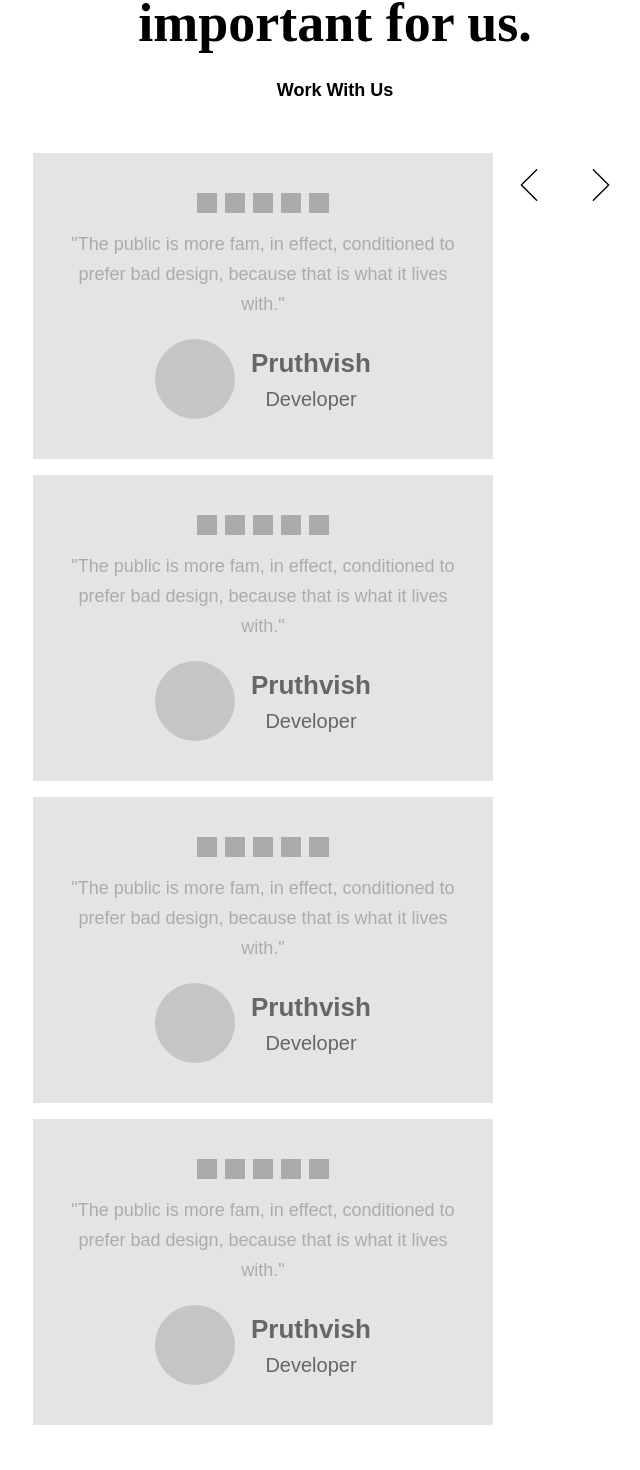
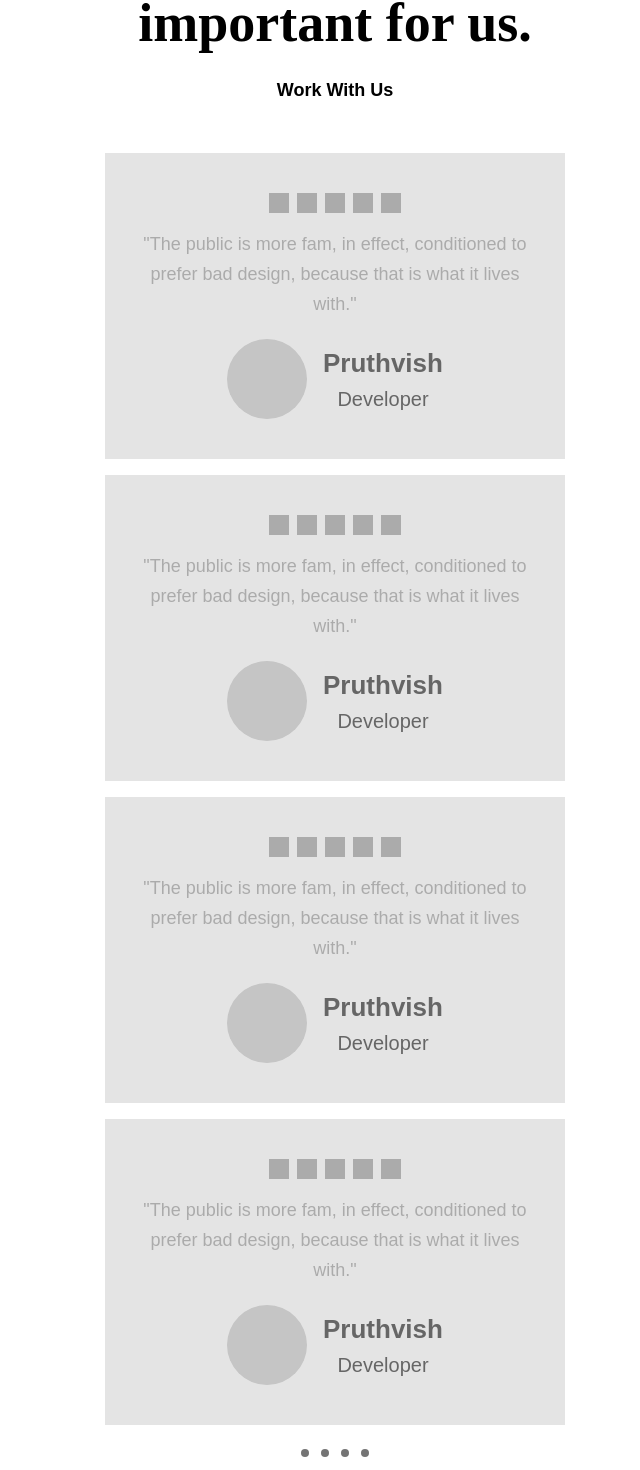
Before and after one commit to special-char/special-char, a Next.js app: page /development in a window 1280 px wide. Shown: the part 3667-5137 px from the top of the page, without its empty margins (305-945 px from the left). Built offline with nearby package versions, Linux system fonts and the light colour scheme; grey boxes are pictures that could not be loaded.

Commit message:
developerCard

```diff
--- a/app/development/developercard.tsx
+++ b/app/development/developercard.tsx
@@ -5,7 +5,7 @@ import SocialIcon from './SocialIcon';
 import TwoLineSvg from '@/public/icons/twoline.svg';
 
 type Props = {};
-const teacherData = [
+const developerData = [
   {
     id: 1,
     img: 'https://assets.website-files.com/622f2476e95ec7155b37e7b0/622f2476e95ec7a53037e871_team-1.jpg',
@@ -37,10 +37,10 @@ const Developercard = (props: Props) => {
     <section className="py-20 relative">
       <h2 className="h2">The Team</h2>
       <div className="card">
-        {teacherData.map((x) => (
+        {developerData.map((x) => (
           <a key={x.id} href="#">
             <div className="card__image">
-              <Image src={x.img} alt="" className="" fill />
+              <Image src={x.img} alt="image" fill />
             </div>
             <div className="card__body">
               <h3 className="card__title">{x.title}</h3>
--- a/styles/developercard.css
+++ b/styles/developercard.css
@@ -1,8 +1,8 @@
 .card {
-  @apply grid  gap-10 md:grid-cols-2 lg:grid-cols-4 w-full;
+  @apply grid  gap-7 md:grid-cols-2 lg:grid-cols-4 w-full;
 
   &__image {
-    @apply relative  min-h-[300px] w-full rounded overflow-hidden;
+    @apply relative min-h-[290px] md:min-h-[350px] lg:min-h-[270px] w-full overflow-hidden;
   }
 
   &__header {
--- a/ui/carousalTestimonial.tsx
+++ b/ui/carousalTestimonial.tsx
@@ -27,35 +27,44 @@ const CarousalTestimonial = ({ children }: Props) => {
     }
   }, []);
 
-  const scrollLeft = useCallback(() => {
-    if (scrollerRef.current && element) {
-      const paddingLeft = parseInt(getComputedStyle(element)?.paddingLeft);
-      scrollerRef.current.scrollTo({
-        left:
-          scrollerRef.current.scrollLeft + (element.clientWidth - paddingLeft),
-        behavior: 'smooth',
-      });
+  // const scrollLeft = useCallback(() => {
+  //   if (scrollerRef.current && element) {
+  //     const paddingLeft = parseInt(getComputedStyle(element)?.paddingLeft);
+  //     scrollerRef.current.scrollTo({
+  //       left:
+  //         scrollerRef.current.scrollLeft + (element.clientWidth - paddingLeft),
+  //       behavior: 'smooth',
+  //     });
 
-      if (element.nextElementSibling) {
-        setElement(element.nextElementSibling);
-      }
-    }
-  }, [element]);
+  //     if (element.nextElementSibling) {
+  //       setElement(element.nextElementSibling);
+  //     }
+  //   }
+  // }, [element]);
 
-  const scrollRight = useCallback(() => {
-    if (scrollerRef.current && element) {
-      const paddingRight = parseInt(getComputedStyle(element)?.paddingLeft);
-      scrollerRef.current.scrollTo({
-        left:
-          scrollerRef.current.scrollLeft - (element.clientWidth - paddingRight),
-        behavior: 'smooth',
-      });
+  // const scrollRight = useCallback(() => {
+  //   if (scrollerRef.current && element) {
+  //     const paddingRight = parseInt(getComputedStyle(element)?.paddingLeft);
+  //     scrollerRef.current.scrollTo({
+  //       left:
+  //         scrollerRef.current.scrollLeft - (element.clientWidth - paddingRight),
+  //       behavior: 'smooth',
+  //     });
 
-      if (element.previousElementSibling) {
-        setElement(element.previousElementSibling);
-      }
-    }
-  }, [element]);
+  //     if (element.previousElementSibling) {
+  //       setElement(element.previousElementSibling);
+  //     }
+  //   }
+  // }, [element]);
+  // var slides = document.querySelectorAll('.slide');
+  // var currentSlide = 0;
+  // var slideInterval = setInterval(nextSlide, 2000);
+
+  // function nextSlide() {
+  //   slides[currentSlide].classList.remove('active-slide');
+  //   currentSlide = (currentSlide + 1) % slides.length;
+  //   slides[currentSlide].classList.add('active-slide');
+  // }
 
   const moveToIndex = useCallback((index: number) => {
     const scrollport = scrollerRef.current;
@@ -93,7 +102,7 @@ const CarousalTestimonial = ({ children }: Props) => {
           );
         })}
       </ul>
-      <div className="carousal__controls">
+      {/* <div className="carousal__controls">
         <button
           type="button"
           className="carousal__control btn btn--white btn--round"
@@ -108,10 +117,10 @@ const CarousalTestimonial = ({ children }: Props) => {
         >
           <RightSvg />
         </button>
-      </div>
+      </div> */}
 
-      <div className="relative col-span-3 mx-auto flex w-full md:hidden">
-        <div className=" absolute mx-auto  flex w-full items-center justify-center gap-3">
+      <div className=" col-span-3 mx-auto flex w-full ">
+        <div className="  mx-auto  flex w-full items-center justify-center gap-3">
           {React.Children.map(children, (child, i) => {
             return (
               <div
```
